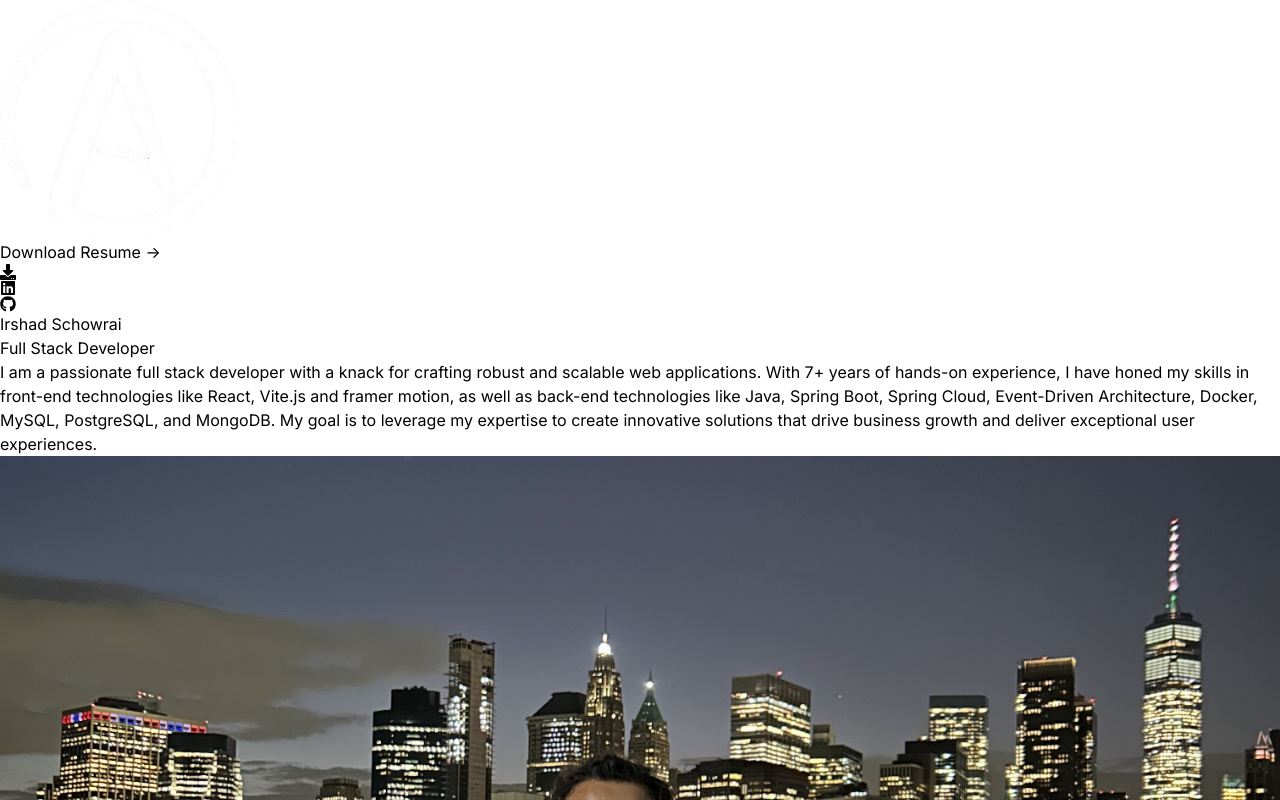
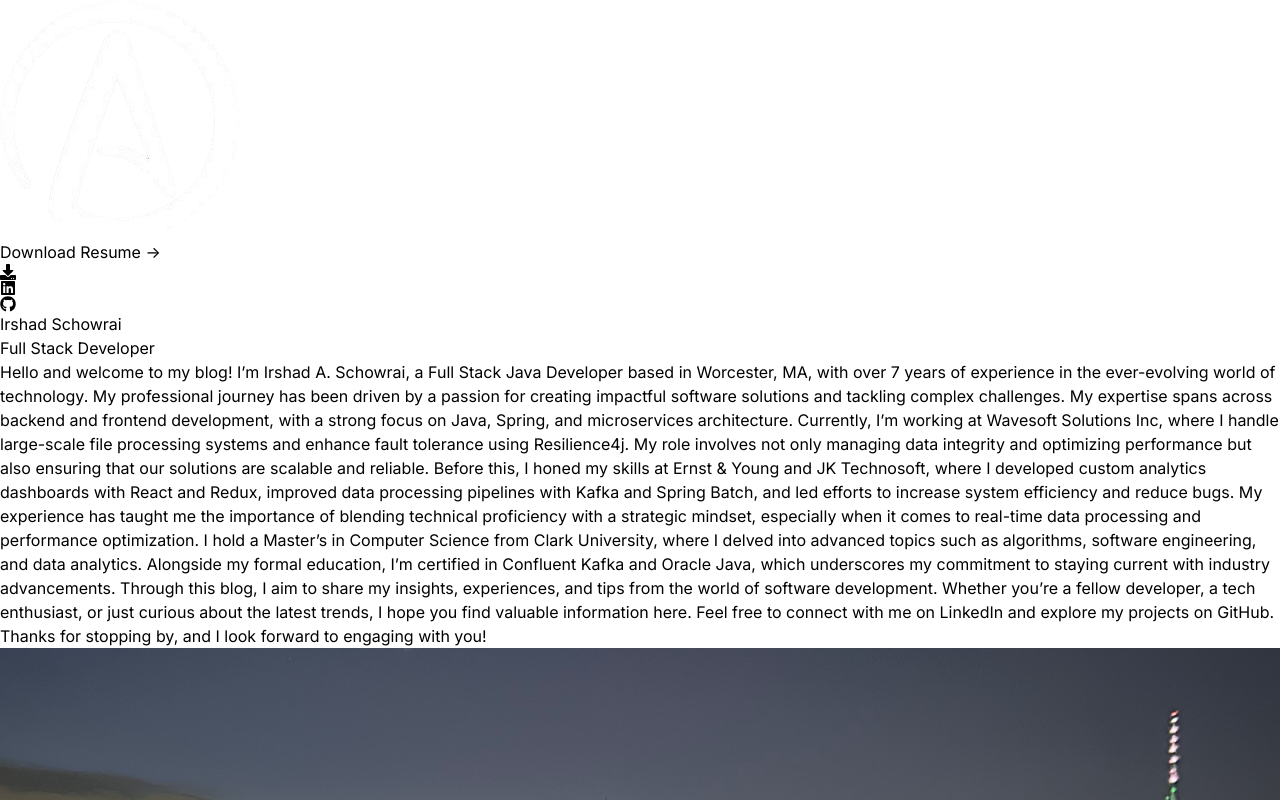
Before and after one commit to iaschowrai/iaschowraitemp, a React (Vite) app: page / in a window 1280 px wide. Shown: the top 800 px of the page. Built offline with nearby package versions, Linux system fonts and the light colour scheme.

Commit message:
content updated

```diff
--- a/src/constants/index.js
+++ b/src/constants/index.js
@@ -3,8 +3,16 @@
 import project3 from "../assets/projects/project-3.png";
 import project4 from "../assets/projects/project-4.png";
 
-export const HERO_CONTENT = `I am a passionate full stack developer with a knack for crafting robust and scalable web applications. With 7+ years of hands-on experience, I have honed my skills in front-end technologies like React, Vite.js and framer motion, as well as back-end technologies like Java, Spring Boot, Spring Cloud, Event-Driven Architecture, Docker, MySQL, PostgreSQL, and MongoDB. My goal is to leverage my expertise to create innovative solutions that drive business growth and deliver exceptional user experiences.`;
+export const HERO_CONTENT = `Hello and welcome to my blog! I’m Irshad A. Schowrai, a Full Stack Java Developer based in Worcester, MA, with over 7 years of experience in the ever-evolving world of technology. My professional journey has been driven by a passion for creating impactful software solutions and tackling complex challenges.
 
+My expertise spans across backend and frontend development, with a strong focus on Java, Spring, and microservices architecture. Currently, I’m working at Wavesoft Solutions Inc, where I handle large-scale file processing systems and enhance fault tolerance using Resilience4j. My role involves not only managing data integrity and optimizing performance but also ensuring that our solutions are scalable and reliable.
+
+Before this, I honed my skills at Ernst & Young and JK Technosoft, where I developed custom analytics dashboards with React and Redux, improved data processing pipelines with Kafka and Spring Batch, and led efforts to increase system efficiency and reduce bugs. My experience has taught me the importance of blending technical proficiency with a strategic mindset, especially when it comes to real-time data processing and performance optimization.
+
+I hold a Master’s in Computer Science from Clark University, where I delved into advanced topics such as algorithms, software engineering, and data analytics. Alongside my formal education, I’m certified in Confluent Kafka and Oracle Java, which underscores my commitment to staying current with industry advancements.
+
+Through this blog, I aim to share my insights, experiences, and tips from the world of software development. Whether you’re a fellow developer, a tech enthusiast, or just curious about the latest trends, I hope you find valuable information here. Feel free to connect with me on LinkedIn and explore my projects on GitHub. Thanks for stopping by, and I look forward to engaging with you!`;
+//`I am a passionate full stack developer with a knack for crafting robust and scalable web applications. With 7+ years of hands-on experience, I have honed my skills in front-end technologies like React, Vite.js and framer motion, as well as back-end technologies like Java, Spring Boot, Spring Cloud, Event-Driven Architecture, Docker, MySQL, PostgreSQL, and MongoDB. My goal is to leverage my expertise to create innovative solutions that drive business growth and deliver exceptional user experiences.`
 // export const ABOUT_TEXT = `I am a dedicated and versatile full stack developer with a passion for creating efficient and user-friendly web applications. With 5 years of professional experience, I have worked with a variety of technologies, including React, Next.js, Node.js, MySQL, PostgreSQL, and MongoDB. My journey in web development began with a deep curiosity for how things work, and it has evolved into a career where I continuously strive to learn and adapt to new challenges. I thrive in collaborative environments and enjoy solving complex problems to deliver high-quality solutions. Outside of coding, I enjoy staying active, exploring new technologies, and contributing to open-source projects.`;
 
 export const EXPERIENCES = [
```
